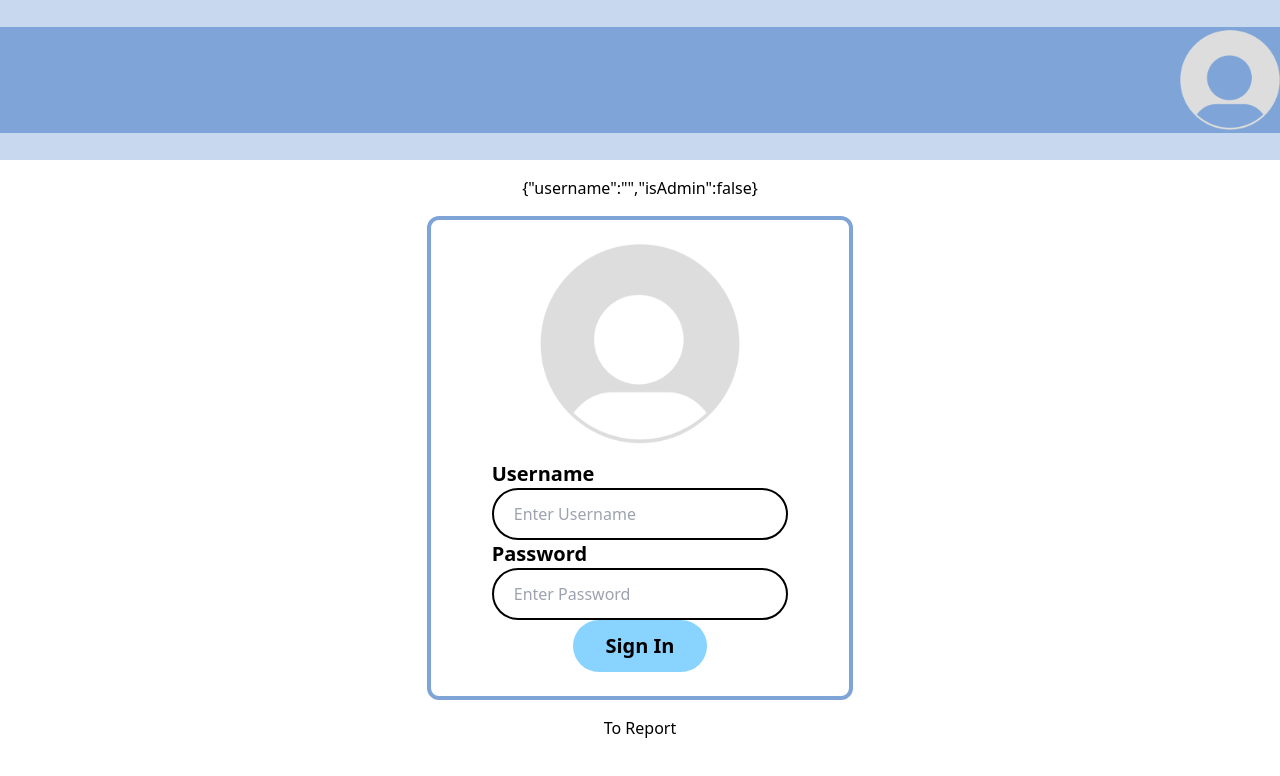
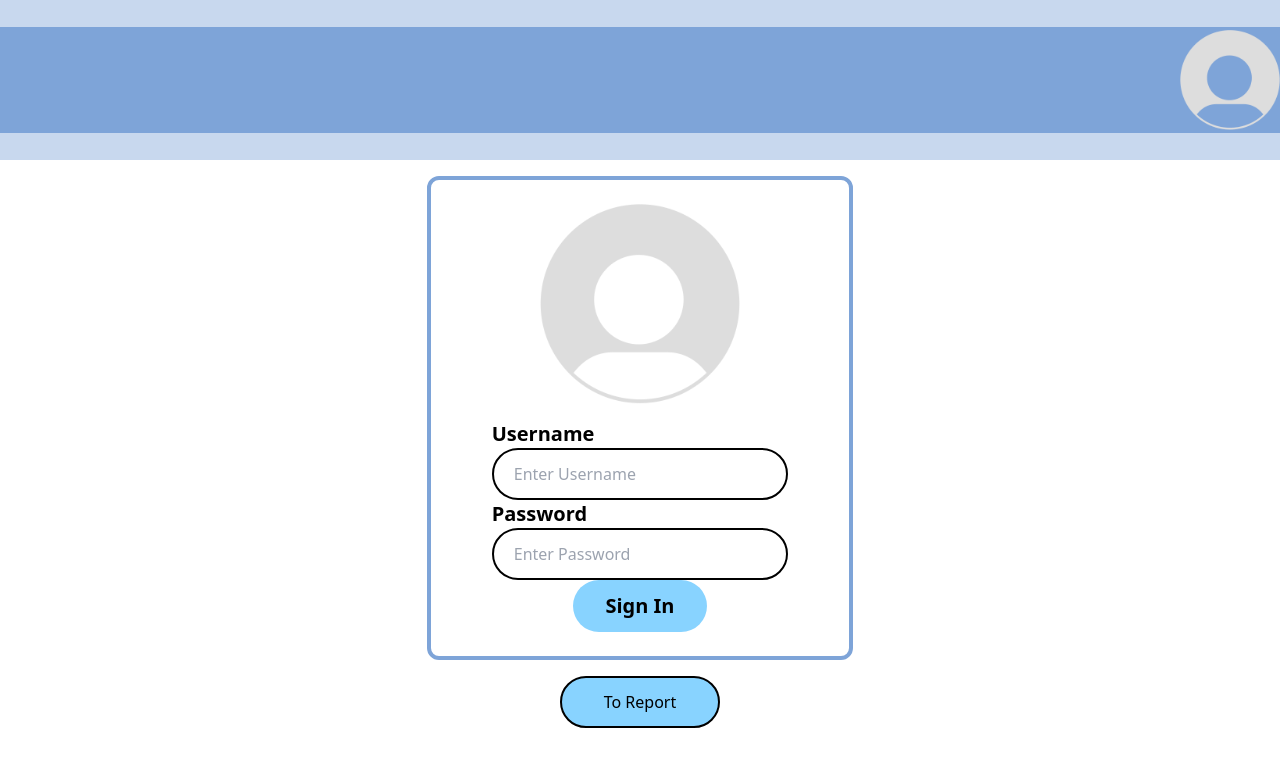
Before and after one commit to JrodanDiaz/swe1-mock, a React (Vite) app in the folder client/: page / in a window 1280 px wide. Shown: the top 776 px of the page. Built offline with nearby package versions, Linux system fonts and the light colour scheme.

Commit message:
beautifying

```diff
--- a/client/src/App.tsx
+++ b/client/src/App.tsx
@@ -11,11 +11,26 @@ function App() {
     <>
       <div className="flex flex-col justify-center items-center gap-4">
         <Navbar />
-        <div>{JSON.stringify(user)}</div>
         {jwt === null && <LoginForm />}
-        {jwt && <p className="text-3xl">Currently Logged In</p>}
-        <Link to={"/report"}>To Report</Link>
-        {user.isAdmin && <Link to={"/admin"}>To Admin</Link>}
+        {jwt && (
+          <p className="text-3xl">
+            Currently Logged In as <span className=" font-semibold">{user.username}</span>
+          </p>
+        )}
+        <Link
+          to={"/report"}
+          className="border-2 border-black bg-main-lblue hover:bg-main-blue rounded-full w-40 text-center px-5 py-3"
+        >
+          To Report
+        </Link>
+        {user.isAdmin && (
+          <Link
+            to={"/admin"}
+            className="border-2 border-black bg-main-lblue hover:bg-main-blue rounded-full w-40 text-center px-5 py-3"
+          >
+            To Admin
+          </Link>
+        )}
       </div>
     </>
   );
--- a/client/src/components/AdminPage.tsx
+++ b/client/src/components/AdminPage.tsx
@@ -64,7 +64,12 @@ export default function AdminPage() {
               <p>Report Type: {report.report_type}</p>
               <p>Report Reason: {report.report_reason}</p>
               <div className="flex justify-between">
-                <button className="text-xl text-green-700">Accept</button>
+                <button
+                  onClick={() => handleAction(false, report.job_url)}
+                  className="text-xl text-green-700"
+                >
+                  Flag as Suspicious
+                </button>
                 <button
                   onClick={() => handleAction(false, report.job_url)}
                   className="text-xl text-red-700"
--- a/client/src/components/Report.tsx
+++ b/client/src/components/Report.tsx
@@ -68,7 +68,10 @@ export default function ReportPage() {
           />
           <ReportForm question={question2} setReport={setReport} field="report_reason" />
           <ReportForm question={question3} setReport={setReport} field="job_url" />
-          <button className="border-2 border-main-dblue px-3 py-5 rounded-lg" type="submit">
+          <button
+            className="border-2 border-black bg-main-lblue hover:bg-main-blue px-3 py-5 rounded-lg mb-8"
+            type="submit"
+          >
             Submit
           </button>
         </form>
```
